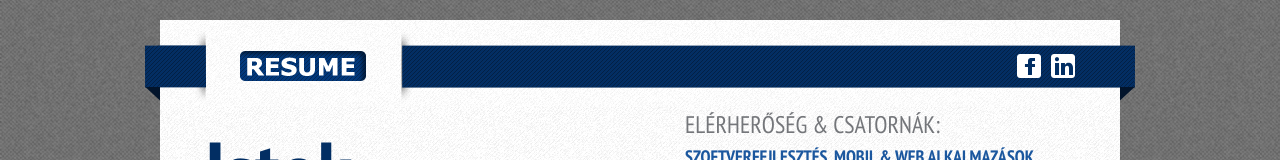
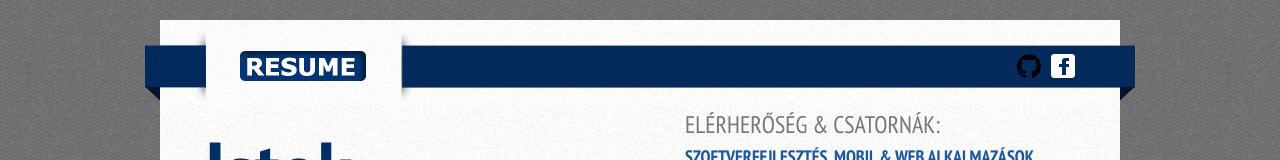
Before and after one commit to istszabi/CV-Weboldal, a plain HTML site: page index.html in a window 1280 px wide. Shown: the top 160 px of the page. Drawn offline with Linux system fonts and the light colour scheme.

Commit message:
github, fb link

```diff
--- a/index.html
+++ b/index.html
@@ -115,9 +115,9 @@
     <div id="header">
         <ul class="social_panel">
             <li><a href="https://github.com/istszabi" title="GitHub Profile" class="blue-darker"><img
-                        src="img/facebook.png" width="24" height="24" alt="GitHub Profile" /></a></li>
-            <li><a href="https://linkedin.com" title="LinkedIn Profile" class="blue-dark"><img src="img/linkedin.png"
-                        width="24" height="24" alt="LinkedIn Profile" /></a></li>
+                        src="img/github.png" width="24" height="24" alt="GitHub Profile" /></a></li>
+            <li><a href="https://facebook.com/szabolcs.istok" title="Facebook Profile" class="blue-dark"><img src="img/facebook.png"
+                        width="24" height="24" alt="Facebook Profile" /></a></li>
         </ul>
     </div>
 
```
Also changed, not shown: img/github.png (added).
